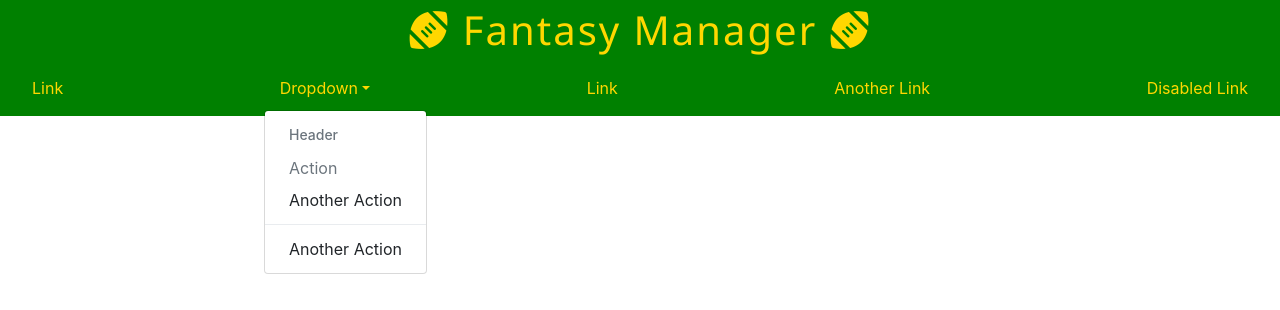
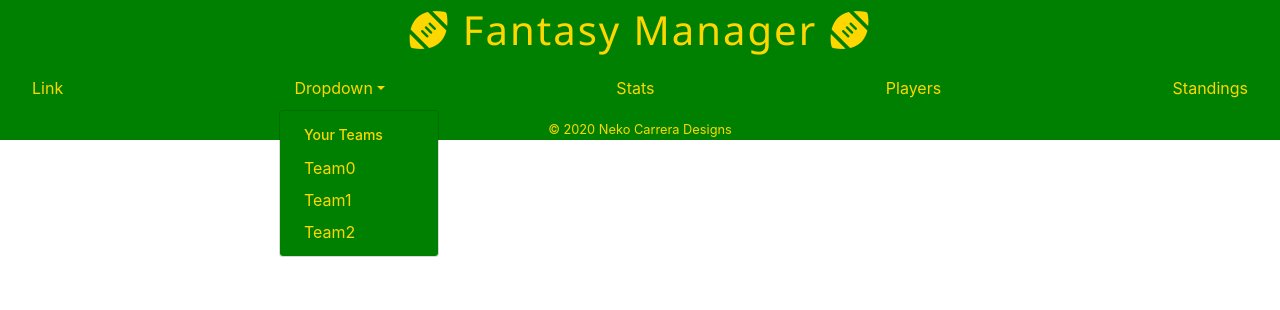
Before and after one commit to NekoCarreraDesigns/fantasy_manager, a React (Create React App) app in the folder client/fantasy_manager/: page / in a window 1280 px wide. Both pictures are taken after a click on the link "Dropdown". Shown: the top 310 px of the page. Built offline with nearby package versions, Linux system fonts and the light colour scheme.

Commit message:
added footer and styled navbar

```diff
--- a/client/fantasy_manager/src/App.js
+++ b/client/fantasy_manager/src/App.js
@@ -1,6 +1,7 @@
 import React from 'react';
 import Header from "./components/Header/index";
 import Navbar from "./components/Navbar/index";
+import Footer from "./components/Footer/index";
 import './App.css';
 
 function App() {
@@ -8,6 +9,10 @@ function App() {
     <div className="App">
       <Header />
       <Navbar />
+
+
+
+      <Footer />
     </div>
   );
 }
--- a/client/fantasy_manager/src/components/Footer/index.css
+++ b/client/fantasy_manager/src/components/Footer/index.css
@@ -0,0 +1,4 @@
+.page-foot {
+    color:gold;
+    background-color: green;
+}
--- a/client/fantasy_manager/src/components/Footer/index.js
+++ b/client/fantasy_manager/src/components/Footer/index.js
@@ -0,0 +1,15 @@
+import React from "react";
+import "./index.css";
+
+function Footer() {
+    return (
+
+        <footer size="fluid" className="text-center">
+            <div className="page-foot">
+                <small> &copy; 2020 Neko Carrera Designs</small>
+            </div>
+        </footer>
+
+    )
+}
+export default Footer;
--- a/client/fantasy_manager/src/components/Header/index.js
+++ b/client/fantasy_manager/src/components/Header/index.js
@@ -4,7 +4,7 @@ import "./index.css";
 function Header() {
     return (
         <div>
-            <header className="page-head"><i class="fas fa-football-ball"></i>{' '} Fantasy Manager {' '}<i class="fas fa-football-ball"></i></header>
+            <header className="page-head"><i className="fas fa-football-ball"></i>{' '} Fantasy Manager {' '}<i className="fas fa-football-ball"></i></header>
         </div>
     )
 }
--- a/client/fantasy_manager/src/components/Navbar/index.css
+++ b/client/fantasy_manager/src/components/Navbar/index.css
@@ -1,12 +1,23 @@
 .navbar {
     background-color: green;
 }
+
+.navbar-link:hover {
+    color: red;
+}
+.drop:hover {
+    color: red;
+}
+
 
 .navbar-link {
     color: gold;
     background-color: green;
 }
-.drop {
+.drop, .drop-menu, .drop0, .drop1, .drop2 {
     color: gold;
     background-color: green;
 }
+ .drop-head {
+     color: gold;
+ }
--- a/client/fantasy_manager/src/components/Navbar/index.js
+++ b/client/fantasy_manager/src/components/Navbar/index.js
@@ -16,22 +16,21 @@ const Navbar = (props) => {
                     <DropdownToggle className="drop" nav caret>
                         Dropdown
           </DropdownToggle>
-                    <DropdownMenu>
-                        <DropdownItem header>Header</DropdownItem>
-                        <DropdownItem disabled>Action</DropdownItem>
-                        <DropdownItem>Another Action</DropdownItem>
-                        <DropdownItem divider />
-                        <DropdownItem>Another Action</DropdownItem>
+                    <DropdownMenu className="drop-menu">
+                        <DropdownItem className="drop-head" header>Your Teams</DropdownItem>
+                        <DropdownItem className="drop0">Team0</DropdownItem>
+                        <DropdownItem className="drop1">Team1</DropdownItem>
+                        <DropdownItem className="drop2">Team2</DropdownItem>
                     </DropdownMenu>
                 </Dropdown>
                 <NavItem>
-                    <NavLink className="navbar-link" href="#">Link</NavLink>
+                    <NavLink className="navbar-link" href="#">Stats</NavLink>
                 </NavItem>
                 <NavItem>
-                    <NavLink className="navbar-link" href="#">Another Link</NavLink>
+                    <NavLink className="navbar-link" href="#">Players</NavLink>
                 </NavItem>
                 <NavItem>
-                    <NavLink className="navbar-link" href="#">Disabled Link</NavLink>
+                    <NavLink className="navbar-link" href="#">Standings</NavLink>
                 </NavItem>
             </Nav>
         </div>
```
